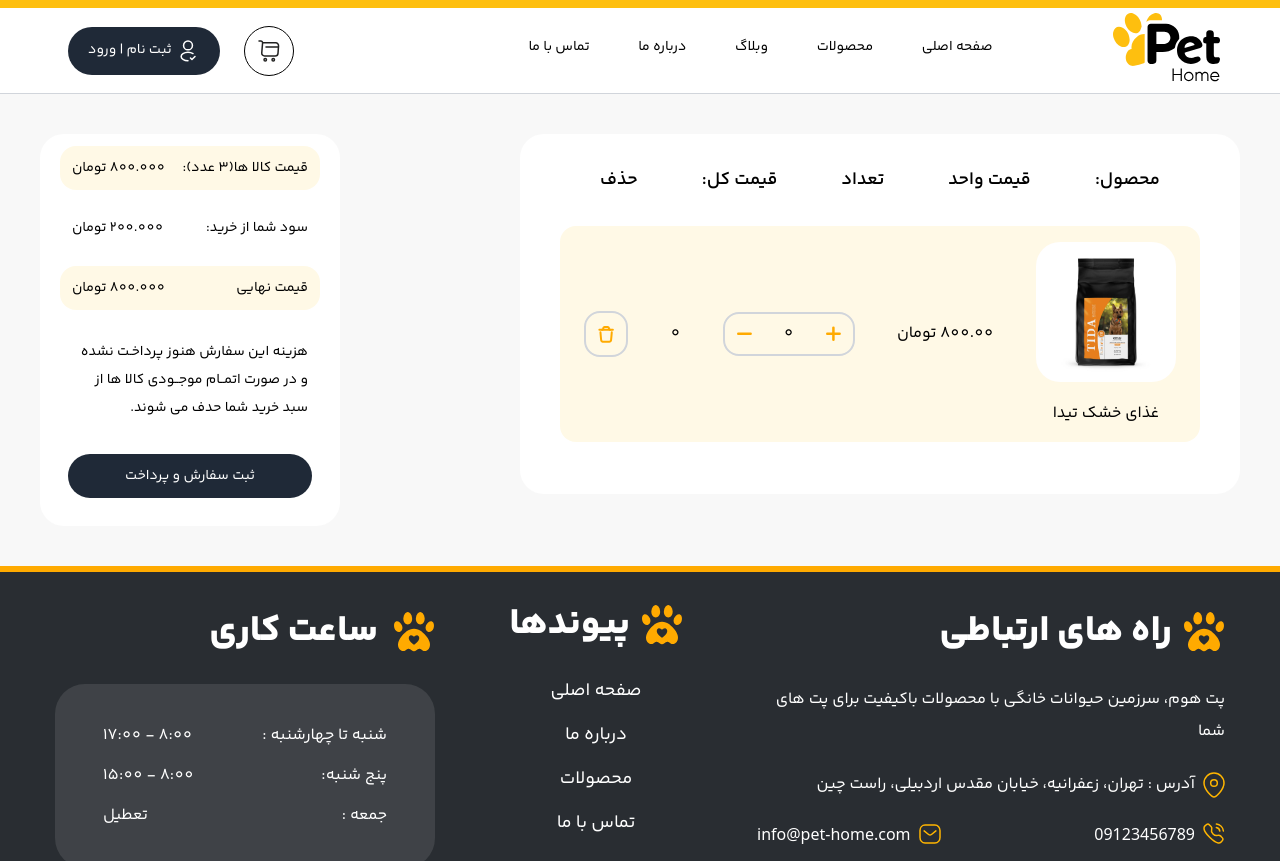
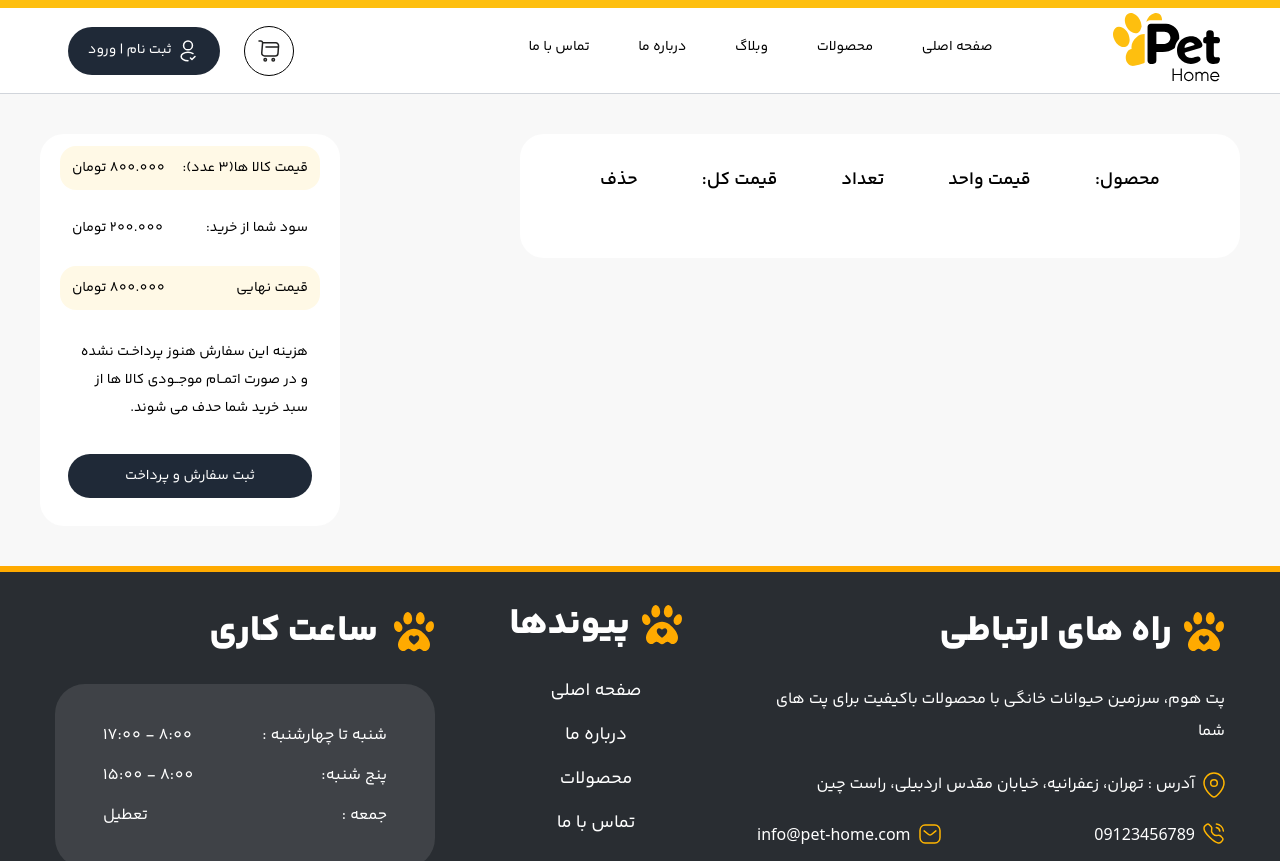
Before and after one commit to MahdiarShirzad/pet-home, a React (Vite) app: page /cart in a window 1280 px wide. Shown: the top 861 px of the page. Built offline with nearby package versions, Linux system fonts and the light colour scheme; data requests are answered from the project's data file.

Commit message:
shopping cart created with context api

```diff
--- a/src/App/App.jsx
+++ b/src/App/App.jsx
@@ -9,11 +9,8 @@ import Cart from "../screens/Cart/Cart";
 import Login from "../screens/Login/Login";
 import Header from "../components/common/Header/Header";
 import Footer from "../components/common/footer/Footer";
-import axios from "axios";
 import SignUp from "../screens/Login/SignUp";
 import ProductDetail from "../screens/ProductDetail/ProductDetail";
-import ProductDesc from "../screens/ProductDetail/ProductDesc";
-import ProductComments from "../screens/ProductDetail/ProductComments";
 import BlogDetail from "../screens/BlogDetail/BlogDetail";
 import { ProductsProvider } from "../context/ProductContext";
 
--- a/src/components/common/ProductCard/ProductCard.jsx
+++ b/src/components/common/ProductCard/ProductCard.jsx
@@ -1,8 +1,10 @@
 import React, { useState } from "react";
 import { Link, NavLink } from "react-router-dom";
+import { useProducts } from "../../../context/ProductContext";
 
 const ProductCard = ({ posts, index, currentPosts }) => {
-  const { id } = posts;
+  const { addToCart } = useProducts();
+  const { id, title, img, price, score } = posts;
   const [quantity, setQuantity] = useState(0);
 
   const increaseQuantity = () => {
@@ -23,6 +25,12 @@ const ProductCard = ({ posts, index, currentPosts }) => {
     setIsHovered(!isHovered);
   };
 
+  const addToCartHandler = () => {
+    if (quantity > 0) {
+      addToCart(posts, quantity);
+    }
+  };
+
   const formatPrice = (price) => {
     return price.toString().replace(/\B(?=(\d{3})+(?!\d))/g, ".");
   };
@@ -36,8 +44,8 @@ const ProductCard = ({ posts, index, currentPosts }) => {
     >
       <Link to={`${id}`}>
         <img
-          src={posts.img}
-          alt={posts.title}
+          src={img}
+          alt={title}
           className="w-6/7 mx-auto mt-3 h-auto rounded-full mb-2 transform-gpu duration-300"
           style={{
             transition: "transform 0.3s",
@@ -46,18 +54,18 @@ const ProductCard = ({ posts, index, currentPosts }) => {
         />
       </Link>
       <p className="font-yekanSemiBold text-[18px] mt-3 text-right px-6">
-        {posts.title}
+        {title}
       </p>
       <div>
         <div className="flex items-center justify-between gap-1 my-6 px-6 text-[#FFAA00]">
           <div className="flex gap-1">
             <span className="font-yekanBold text-[18px]">
-              {formatPrice(posts.price)}
+              {formatPrice(price)}
             </span>
             <span className="font-yekanReg">تومان</span>
           </div>
           <div className="flex items-center gap-1 font-yekanSemiBold">
-            <span className="text-black text-lg">{posts.score}</span>
+            <span className="text-black text-lg">{score}</span>
             <span>
               <svg
                 className="w-[18px]"
@@ -73,7 +81,10 @@ const ProductCard = ({ posts, index, currentPosts }) => {
         </div>
       </div>
       <div className="mb-5 w-full px-4 flex items-center justify-between">
-        <button className="flex items-center p-3 rounded-2xl  bg-[#FEBF0F26] ">
+        <button
+          onClick={addToCartHandler}
+          className="flex items-center p-3 rounded-2xl  bg-[#FEBF0F26] "
+        >
           <svg
             width="21"
             height="22"
--- a/src/context/ProductContext.jsx
+++ b/src/context/ProductContext.jsx
@@ -6,6 +6,11 @@ const ProductsContext = createContext();
 function ProductsProvider({ children }) {
   const [items, setItems] = useState([]);
   const [blogs, setBlogs] = useState([]);
+  const [cartItems, setCartItems] = useState([]);
+
+  const addToCart = (item) => {
+    setCartItems((prevItems) => [...prevItems, item]);
+  };
 
   useEffect(() => {
     const fetchData = async () => {
@@ -27,13 +32,17 @@ function ProductsProvider({ children }) {
     fetchData();
   }, []);
 
-  const addToCart = (item) => {
-    setItems((prevItems) => [...prevItems, item]);
-  };
-
   return (
     <ProductsContext.Provider
-      value={{ addToCart, items, setItems, blogs, setBlogs }}
+      value={{
+        addToCart,
+        items,
+        setItems,
+        blogs,
+        setBlogs,
+        cartItems,
+        setCartItems,
+      }}
     >
       {children}
     </ProductsContext.Provider>
@@ -42,7 +51,9 @@ function ProductsProvider({ children }) {
 
 function useProducts() {
   const context = useContext(ProductsContext);
-
+  if (!context) {
+    throw new Error("useProducts must be used within a ProductsProvider");
+  }
   return context;
 }
 
--- a/src/screens/Cart/Cart.jsx
+++ b/src/screens/Cart/Cart.jsx
@@ -1,7 +1,10 @@
 import React from "react";
 import CartItem from "./CartItem";
+import { useProducts } from "../../context/ProductContext";
 
 const Cart = () => {
+  const { cartItems } = useProducts();
+
   return (
     <div className="container mx-auto max-w-[1200px] my-10 flex items-start justify-between">
       <div className=" w-3/5 bg-white px-10 py-8 rounded-3xl">
@@ -12,7 +15,9 @@ const Cart = () => {
           <p>قیمت کل:</p>
           <p>حذف</p>
         </div>
-        <CartItem />
+        {cartItems.map((item) => (
+          <CartItem key={item.id} item={item} />
+        ))}
       </div>
       <div className="w-1/4 bg-white text-sm font-yekanReg px-5 py-3 rounded-3xl">
         <div className="flex items-center justify-between bg-[#FEBF0F1A] px-3 py-3 rounded-2xl">
--- a/src/screens/Cart/CartItem.jsx
+++ b/src/screens/Cart/CartItem.jsx
@@ -1,7 +1,7 @@
 import React, { useState } from "react";
 import productImg from "../../assets/img/product-1.jpg";
 
-const CartItem = () => {
+const CartItem = ({ item }) => {
   const [quantity, setQuantity] = useState(0);
 
   const increaseQuantity = () => {
@@ -16,14 +16,18 @@ const CartItem = () => {
     }
   };
 
+  const formatPrice = (price) => {
+    return price.toString().replace(/\B(?=(\d{3})+(?!\d))/g, ".");
+  };
+
   return (
     <div className="flex items-center justify-between font-yekanReg  px-6 rounded-2xl py-4 mb-5 bg-[#FEBF0F1A]">
       <div className="flex items-center justify-center flex-col gap-3">
         <img className="w-[140px] rounded-3xl" src={productImg} alt="" />
-        <h3 className="mt-2">غذای خشک تیدا</h3>
+        <h3 className="mt-2">{item.title}</h3>
       </div>
       <p>
-        <span>800.00</span> <span>تومان</span>
+        <span> {formatPrice(item.price)}</span> <span>تومان</span>
       </p>
       <div className="flex items-center justify-center gap-8 border-2 border-gray-300 px-3 py-2 rounded-2xl">
         <button className="" onClick={increaseQuantity}>
@@ -69,7 +73,7 @@ const CartItem = () => {
           </svg>
         </button>
       </div>
-      <div>{quantity * 100000}</div>
+      <div>{quantity * formatPrice(item.price)}</div>
       <button className="border-2 p-3 rounded-2xl border-gray-300">
         <svg
           width="16"
--- a/src/screens/Products/PriceSlider.jsx
+++ b/src/screens/Products/PriceSlider.jsx
@@ -42,7 +42,7 @@ const PriceSlider = ({ values, setValues, highestPrice }) => {
               }}
               onChange={handleMin}
               type="number"
-              className="w-16 text-center rounded-2xl bg-[#FEBF0F26]"
+              className="w-16 text-center text-xs  px-2 py-1 rounded-2xl bg-[#FEBF0F26]"
             />
           </div>
         </div>
@@ -61,7 +61,7 @@ const PriceSlider = ({ values, setValues, highestPrice }) => {
               value={values?.[1]}
               onChange={handleMax}
               type="number"
-              className="w-16 text-center  rounded-2xl bg-[#FEBF0F26]"
+              className="w-16 text-center text-xs px-2 py-1 rounded-2xl bg-[#FEBF0F26]"
             />
           </div>
         </div>
```
